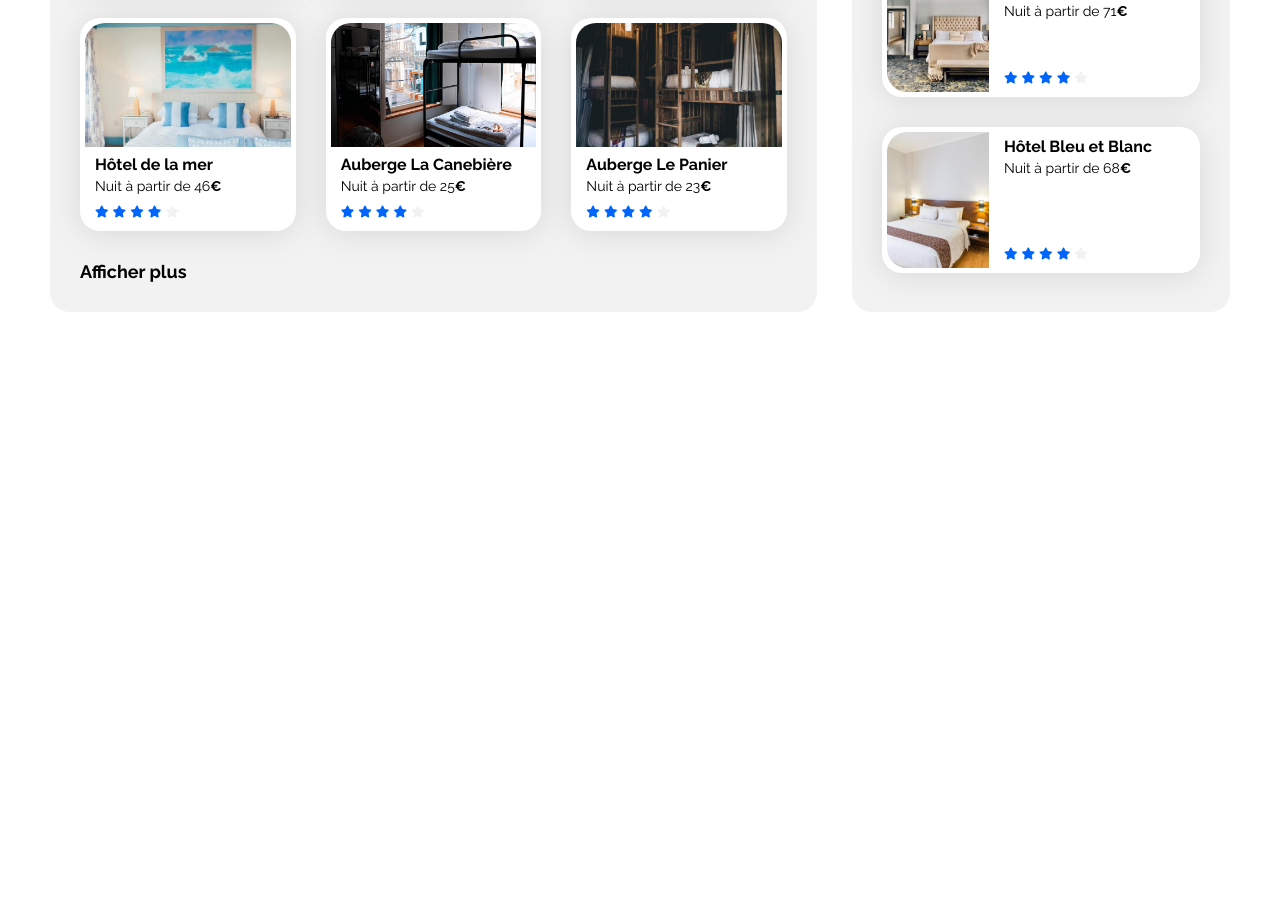
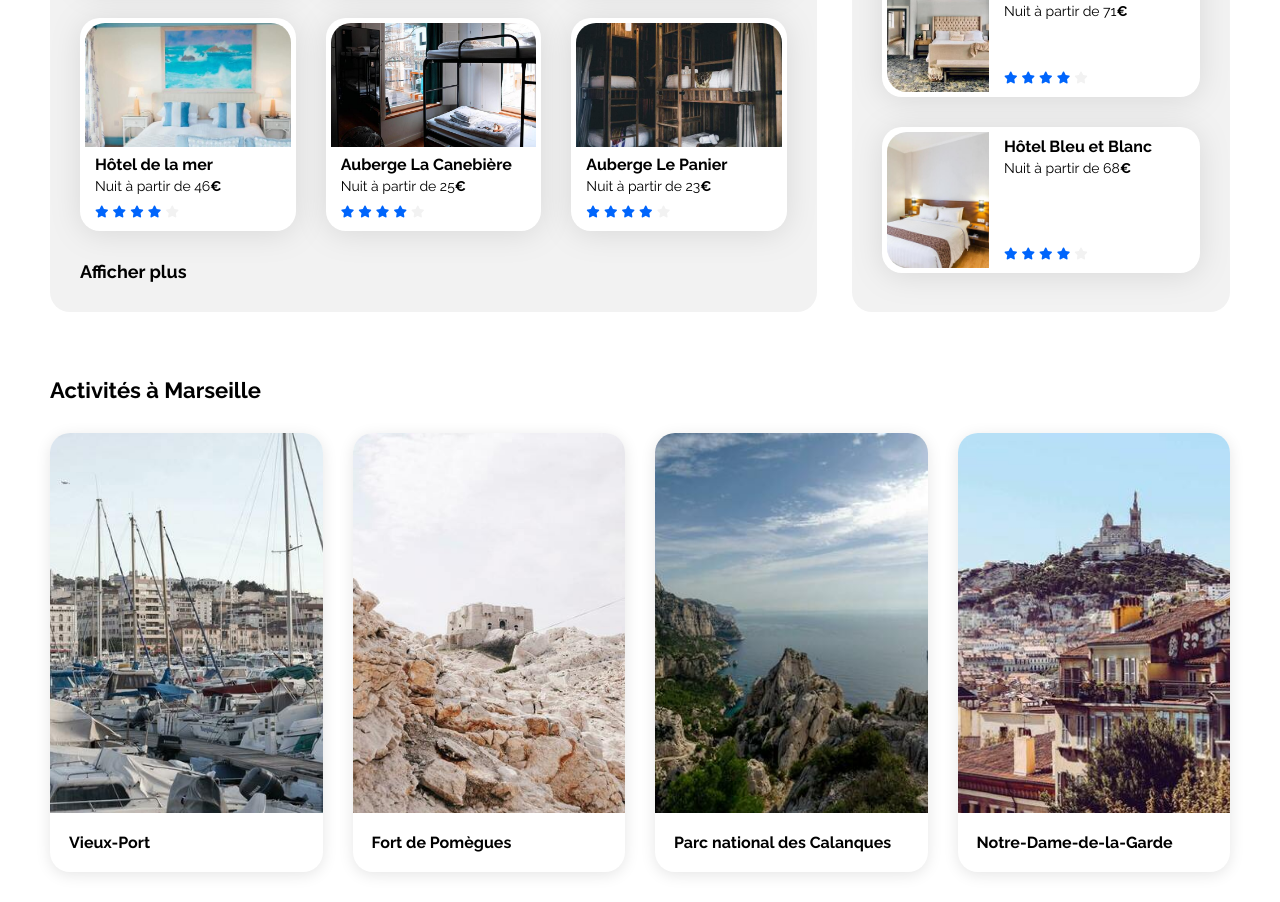
Before and after one commit to Alain-sys/OC_project2, a plain HTML site: page index.html in a window 1280 px wide. Shown: the part 791-1693 px from the top of the page. Before the commit the page ends 1103 px from the top, so only its background shows below. Drawn offline with Linux system fonts and the light colour scheme.

Commit message:
feat: activities section

```diff
--- a/css/accommodations.css
+++ b/css/accommodations.css
@@ -9,8 +9,8 @@
   border-radius: 20px;
 }
 
-.accommodations-popular-title {
-  font-size: 22px;
+.accommodations-popular__title {
+  font-size: var(--fs-title-accommodations);
 }
 
 /****** Generic classes for Accommodations and Popular ******/
@@ -37,11 +37,11 @@
 }
 
 .card__title {
-  font-size: 16px;
+  font-size: var(--fs-title-card);
 }
 
 .card__subtitle {
-  font-size: 14px;
+  font-size: var(--fs-subtitle-card);
 }
 
 .euro {
@@ -131,6 +131,11 @@
 }
 
 @media all and (max-width: 1024px) {
+  :root {
+    --fs-title-card: 14px;
+    --fs-subtitle-card: 13px;
+  }
+
   .accommodations-popular-container {
     flex-direction: column;
     gap: 50px;
@@ -160,14 +165,6 @@
     display: flex;
     flex-direction: row;
     justify-content: space-between;
-  }
-
-  .card__title {
-    font-size: 14px;
-  }
-
-  .card__subtitle {
-    font-size: 13px;
   }
 }
 
--- /dev/null
+++ b/css/activities.css
@@ -0,0 +1,56 @@
+.activities {
+  display: flex;
+  flex-direction: column;
+  gap: 30px;
+  padding: 30px 0;
+}
+
+.activities__title {
+  font-size: var(--fs-title-activities);
+}
+
+.activities-cards-container {
+  display: flex;
+  gap: 30px;
+}
+
+.activities-link {
+  width: 100%;
+  border-radius: 20px;
+  box-shadow: 0px 3px 15px 0px rgba(0, 0, 0, 0.1);
+}
+
+.activities-card {
+  display: flex;
+  flex-direction: column;
+}
+
+.activities-card__img {
+  width: 100%;
+  height: 380px;
+  object-fit: cover;
+  border-top-right-radius: 20px;
+  border-top-left-radius: 20px;
+}
+
+.activities-card__title {
+  margin: 20px 19px;
+  font-size: var(--fs-title-activities-card);
+}
+
+@media all and (max-width: 1024px) {
+  .activities-card__img {
+    height: 200px;
+  }
+}
+
+@media all and (max-width: 768px) {
+  .activities {
+    padding: 30px 30px;
+  }
+
+  .activities-cards-container {
+    flex-direction: column;
+    gap: 15px;
+  }
+}
--- a/css/style.css
+++ b/css/style.css
@@ -14,6 +14,11 @@
   --filter-bg-color: #deebff;
   --border-dark-grey: #d9d9d9;
   --fs-search-bar: 18px;
+  --fs-title-accommodations: 22px;
+  --fs-title-card: 16px;
+  --fs-subtitle-card: 14px;
+  --fs-title-activities: 22px;
+  --fs-titlte-activities-card: 16px;
   --fw-search-bar: bold;
 }
 
--- a/index.html
+++ b/index.html
@@ -24,7 +24,7 @@
     <link rel="stylesheet" href="./css/header.css" />
     <link rel="stylesheet" href="./css/search.css" />
     <link rel="stylesheet" href="./css/accommodations.css" />
-    <link rel="stylesheet" href="./css/activity.css" />
+    <link rel="stylesheet" href="./css/activities.css" />
     <link rel="stylesheet" href="./css/footer.css" />
   </head>
 
@@ -87,7 +87,7 @@
       <div id="accommodations-popular-anchor" class="accommodations-popular-container">
         <!-- ***** ACCOMMADATIONS *****  -->
         <section class="accommodations-popular-section accommodations">
-          <h2 class="accommodations-popular-title">Hébergements à Marseille</h2>
+          <h2 class="accommodations-popular__title">Hébergements à Marseille</h2>
           <div class="accommodations-cards-container">
             <a href="#">
               <article class="card accommodation-card">
@@ -228,7 +228,7 @@
         <!-- ***** POPULAR *****  -->
         <section class="accommodations-popular-section popular">
           <div class="popular-headline">
-            <h2 class="accommodations-popular-title">Les plus populaires</h2>
+            <h2 class="accommodations-popular__title">Les plus populaires</h2>
             <i class="fa-solid fa-chart-line" aria-hidden="true"></i>
           </div>
           <div class="popular-cards-container">
@@ -301,6 +301,37 @@
           </div>
         </section>
       </div>
+
+      <!-- ***** Activities *****  -->
+      <section class="activities">
+        <h2 class="activities__title">Activités à Marseille</h2>
+        <div class="activities-cards-container">
+          <a class="activities-link" href="#">
+            <article class="activities-card">
+              <img class="activities-card__img" src="./images/activities/reno-laithienne.jpg" alt="Image du Vieux-Port se trouvant à Marseille" />
+              <h3 class="activities-card__title">Vieux-Port</h3>
+            </article>
+          </a>
+          <a class="activities-link" href="#">
+            <article class="activities-card">
+              <img class="activities-card__img" src="./images/activities/paul-hermann.jpg" alt="Image du fort de Pomègues" />
+              <h3 class="activities-card__title">Fort de Pomègues</h3>
+            </article>
+          </a>
+          <a class="activities-link" href="#">
+            <article class="activities-card">
+              <img class="activities-card__img" src="./images/activities/kilyan-sockalingum.jpg" alt="Image du Parc national des Calanques" />
+              <h3 class="activities-card__title">Parc national des Calanques</h3>
+            </article>
+          </a>
+          <a class="activities-link" href="#">
+            <article class="activities-card">
+              <img class="activities-card__img" src="./images/activities/florian-wehde.jpg" alt="Image de Notre-Dame-de-la-Garde" />
+              <h3 class="activities-card__title">Notre-Dame-de-la-Garde</h3>
+            </article>
+          </a>
+        </div>
+      </section>
     </main>
     <!-- ***** FOOTER *****  -->
     <footer></footer>
```
Also changed, not shown: css/activity.css (deleted), images/activities/florian-wehde.jpg (renamed from images/activites/florian-wehde.jpg), images/activities/kilyan-sockalingum.jpg (renamed from images/activites/kilyan-sockalingum.jpg), images/activities/paul-hermann.jpg (renamed from images/activites/paul-hermann.jpg), images/activities/reno-laithienne.jpg (renamed from images/activites/reno-laithienne.jpg).
